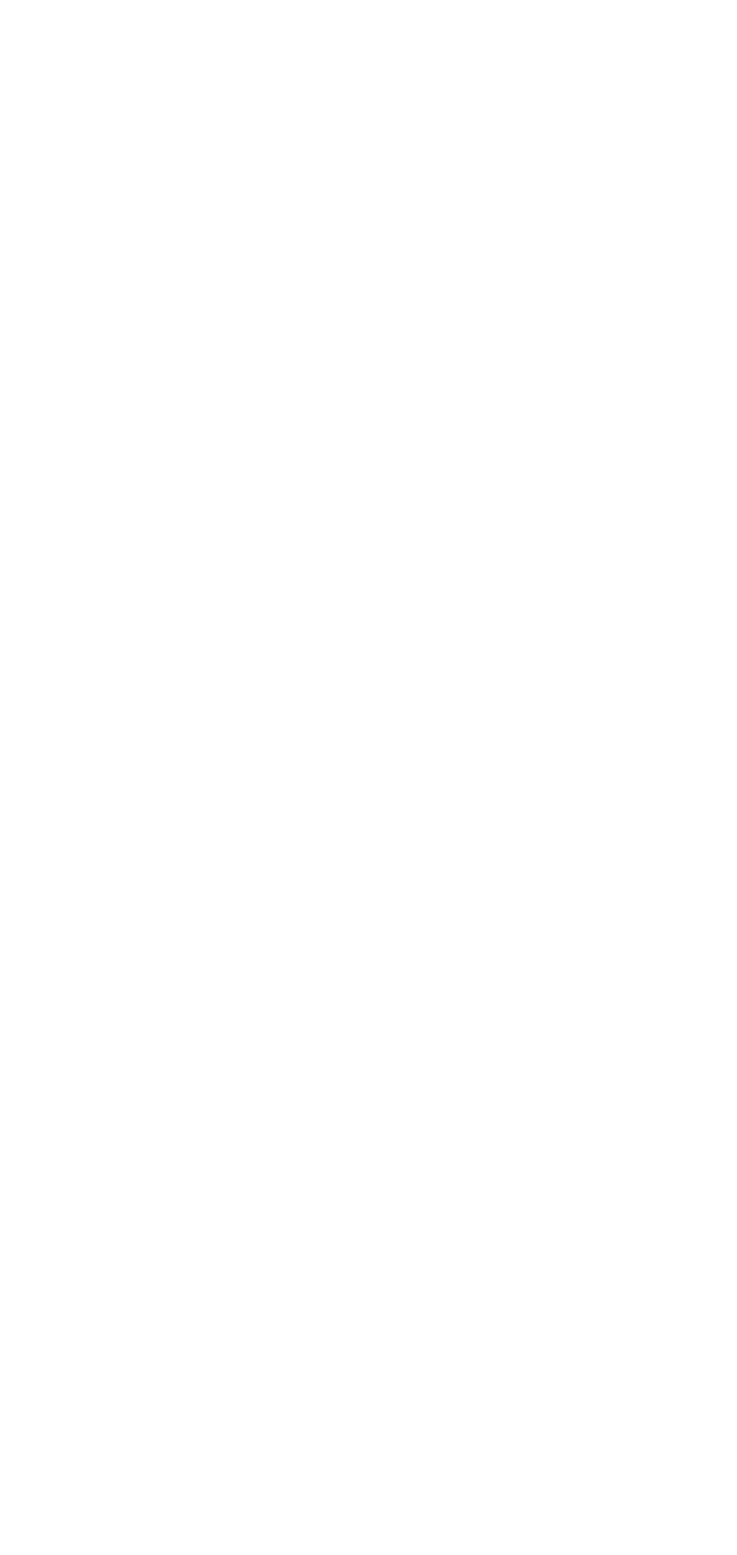
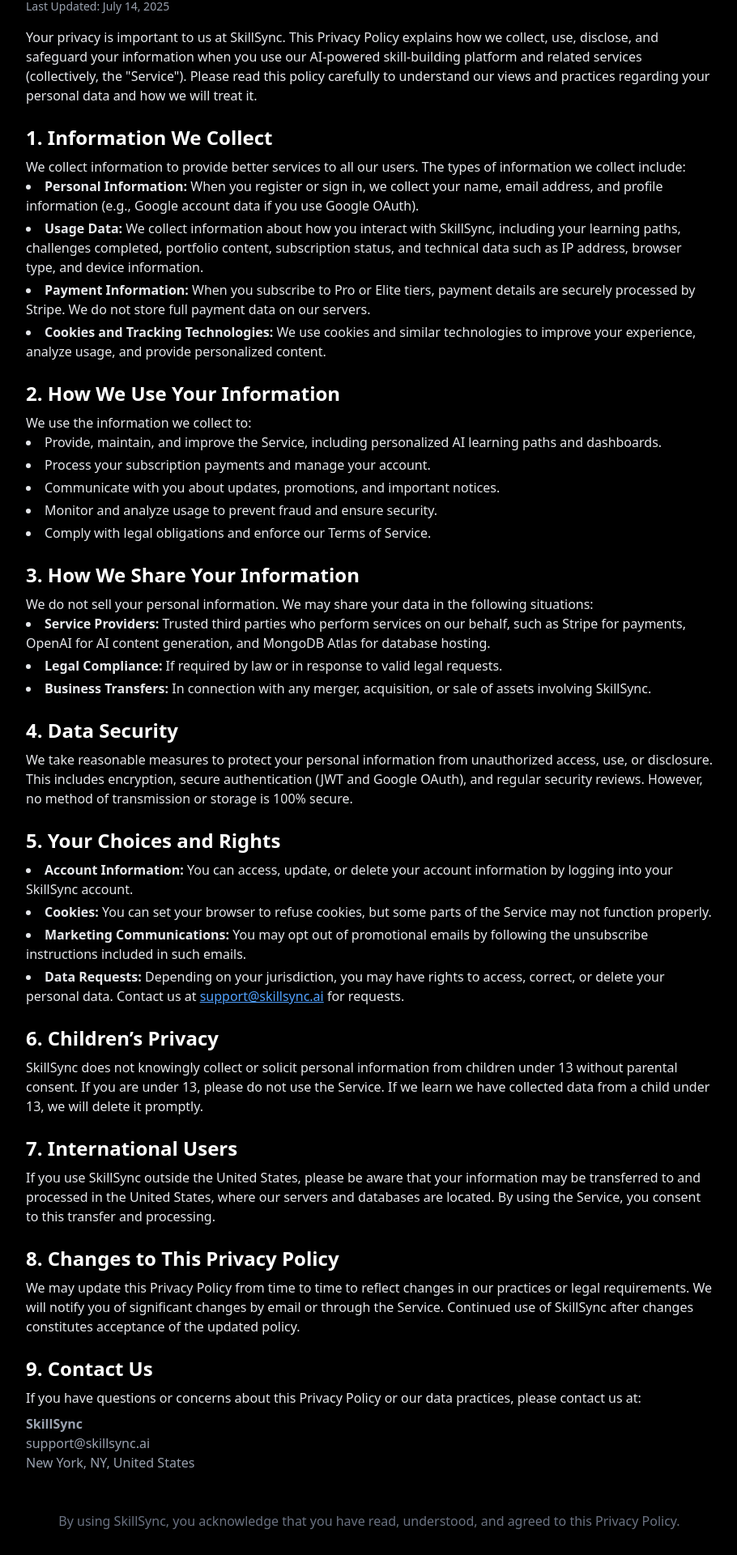
Before and after one commit to Paradox456/SyncSkill, a React (Vite) app: page /privatepolicy in a window 1280 px wide. Before the commit this address had no page. Shown: the part 90-2010 px from the top of the page at 81% size, without its empty margins (184-1094 px from the left). Before the commit the page ends 800 px from the top, so only its background shows below. Built offline with nearby package versions, Linux system fonts and the light colour scheme.

Commit message:
Created the Private Policy page

```diff
--- a/src/App.jsx
+++ b/src/App.jsx
@@ -4,6 +4,7 @@
 import SignIn from "./pages/SignIn";
 import SignUp from "./pages/SignUp";
 import TermsOfService from "./pages/TermsOfService";
+import PrivatePolicy from "./pages/PrivatePolicy";
 
 function App() {
   return (
@@ -13,6 +14,7 @@
         <Route path="/signin" element={<SignIn />} />
         <Route path="/signup" element={<SignUp />} />
         <Route path="/termsofservice" element={<TermsOfService />} />
+        <Route path="/privatepolicy" element={<PrivatePolicy />} />
       </Routes>
     </BrowserRouter>
   );
--- /dev/null
+++ b/src/pages/PrivatePolicy.jsx
@@ -0,0 +1,93 @@
+import React from "react";
+
+export default function PrivacyPolicy() {
+  return (
+    <div className="min-h-screen bg-black text-gray-200">
+      <div className="max-w-4xl mx-auto p-6">
+        <h1 className="text-4xl font-bold mb-6 text-white">SkillSync Privacy Policy</h1>
+        <p className="mb-4 text-sm text-gray-400">Last Updated: July 14, 2025</p>
+
+        <p className="mb-6">
+          Your privacy is important to us at SkillSync. This Privacy Policy explains how we collect, use, disclose, and safeguard your information when you use our AI-powered skill-building platform and related services (collectively, the "Service"). Please read this policy carefully to understand our views and practices regarding your personal data and how we will treat it.
+        </p>
+
+        <section className="mb-6">
+          <h2 className="text-2xl font-semibold mb-2 text-white">1. Information We Collect</h2>
+          <p>We collect information to provide better services to all our users. The types of information we collect include:</p>
+          <ul className="list-disc list-inside space-y-1">
+            <li><strong>Personal Information:</strong> When you register or sign in, we collect your name, email address, and profile information (e.g., Google account data if you use Google OAuth).</li>
+            <li><strong>Usage Data:</strong> We collect information about how you interact with SkillSync, including your learning paths, challenges completed, portfolio content, subscription status, and technical data such as IP address, browser type, and device information.</li>
+            <li><strong>Payment Information:</strong> When you subscribe to Pro or Elite tiers, payment details are securely processed by Stripe. We do not store full payment data on our servers.</li>
+            <li><strong>Cookies and Tracking Technologies:</strong> We use cookies and similar technologies to improve your experience, analyze usage, and provide personalized content.</li>
+          </ul>
+        </section>
+
+        <section className="mb-6">
+          <h2 className="text-2xl font-semibold mb-2 text-white">2. How We Use Your Information</h2>
+          <p>We use the information we collect to:</p>
+          <ul className="list-disc list-inside space-y-1">
+            <li>Provide, maintain, and improve the Service, including personalized AI learning paths and dashboards.</li>
+            <li>Process your subscription payments and manage your account.</li>
+            <li>Communicate with you about updates, promotions, and important notices.</li>
+            <li>Monitor and analyze usage to prevent fraud and ensure security.</li>
+            <li>Comply with legal obligations and enforce our Terms of Service.</li>
+          </ul>
+        </section>
+
+        <section className="mb-6">
+          <h2 className="text-2xl font-semibold mb-2 text-white">3. How We Share Your Information</h2>
+          <p>We do not sell your personal information. We may share your data in the following situations:</p>
+          <ul className="list-disc list-inside space-y-1">
+            <li><strong>Service Providers:</strong> Trusted third parties who perform services on our behalf, such as Stripe for payments, OpenAI for AI content generation, and MongoDB Atlas for database hosting.</li>
+            <li><strong>Legal Compliance:</strong> If required by law or in response to valid legal requests.</li>
+            <li><strong>Business Transfers:</strong> In connection with any merger, acquisition, or sale of assets involving SkillSync.</li>
+          </ul>
+        </section>
+
+        <section className="mb-6">
+          <h2 className="text-2xl font-semibold mb-2 text-white">4. Data Security</h2>
+          <p>We take reasonable measures to protect your personal information from unauthorized access, use, or disclosure. This includes encryption, secure authentication (JWT and Google OAuth), and regular security reviews. However, no method of transmission or storage is 100% secure.</p>
+        </section>
+
+        <section className="mb-6">
+          <h2 className="text-2xl font-semibold mb-2 text-white">5. Your Choices and Rights</h2>
+          <ul className="list-disc list-inside space-y-1">
+            <li><strong>Account Information:</strong> You can access, update, or delete your account information by logging into your SkillSync account.</li>
+            <li><strong>Cookies:</strong> You can set your browser to refuse cookies, but some parts of the Service may not function properly.</li>
+            <li><strong>Marketing Communications:</strong> You may opt out of promotional emails by following the unsubscribe instructions included in such emails.</li>
+            <li><strong>Data Requests:</strong> Depending on your jurisdiction, you may have rights to access, correct, or delete your personal data. Contact us at <a href="mailto:support@skillsync.ai" className="text-blue-400 underline">support@skillsync.ai</a> for requests.</li>
+          </ul>
+        </section>
+
+        <section className="mb-6">
+          <h2 className="text-2xl font-semibold mb-2 text-white">6. Children’s Privacy</h2>
+          <p>SkillSync does not knowingly collect or solicit personal information from children under 13 without parental consent. If you are under 13, please do not use the Service. If we learn we have collected data from a child under 13, we will delete it promptly.</p>
+        </section>
+
+        <section className="mb-6">
+          <h2 className="text-2xl font-semibold mb-2 text-white">7. International Users</h2>
+          <p>If you use SkillSync outside the United States, please be aware that your information may be transferred to and processed in the United States, where our servers and databases are located. By using the Service, you consent to this transfer and processing.</p>
+        </section>
+
+        <section className="mb-6">
+          <h2 className="text-2xl font-semibold mb-2 text-white">8. Changes to This Privacy Policy</h2>
+          <p>We may update this Privacy Policy from time to time to reflect changes in our practices or legal requirements. We will notify you of significant changes by email or through the Service. Continued use of SkillSync after changes constitutes acceptance of the updated policy.</p>
+        </section>
+
+        <section className="mb-12">
+          <h2 className="text-2xl font-semibold mb-2 text-white">9. Contact Us</h2>
+          <p>If you have questions or concerns about this Privacy Policy or our data practices, please contact us at:</p>
+          <address className="not-italic mt-2 text-gray-400">
+            <strong>SkillSync</strong><br />
+            support@skillsync.ai<br />
+            New York, NY, United States
+          </address>
+        </section>
+
+        <p className="text-center text-gray-500 mb-8">
+          By using SkillSync, you acknowledge that you have read, understood, and agreed to this Privacy Policy.
+        </p>
+      </div>
+    </div>
+  );
+}
--- a/src/pages/SignIn.jsx
+++ b/src/pages/SignIn.jsx
@@ -65,7 +65,7 @@
         </h1>
 
         <p className="text-gray-400 text-xs leading-relaxed">
-          By continuing, you agree to our <button onClick={() => navigate("/termsofservice")} className="text-indigo-600 hover:underline">Terms of Service</button> and <button className="text-indigo-600 hover:underline">Privacy Policy</button>
+          By continuing, you agree to our <button onClick={() => navigate("/termsofservice")} className="text-indigo-600 hover:underline">Terms of Service</button> and <button onClick={() => navigate("/privatepolicy")}  className="text-indigo-600 hover:underline">Privacy Policy</button>
         </p>
       </div>
     </div>
--- a/src/pages/SignUp.jsx
+++ b/src/pages/SignUp.jsx
@@ -56,10 +56,6 @@
             GitHub
           </button>
         </div>
-
-        <p className="text-gray-400 text-xs leading-relaxed">
-          By continuing, you agree to our <a href="#" className="text-indigo-600 hover:underline">Terms of Service</a> and <a href="#" className="text-indigo-600 hover:underline">Privacy Policy</a>
-        </p>
       </div>
     </div>
 
```
